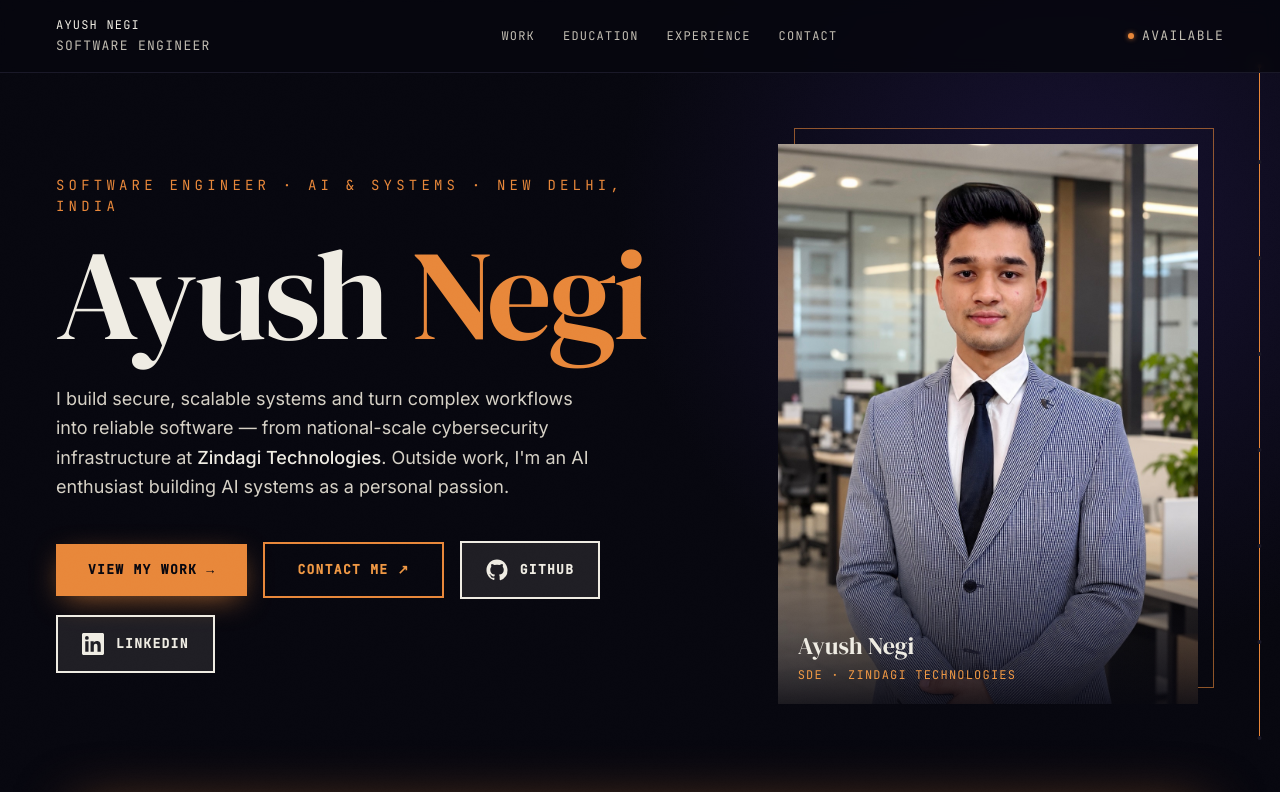
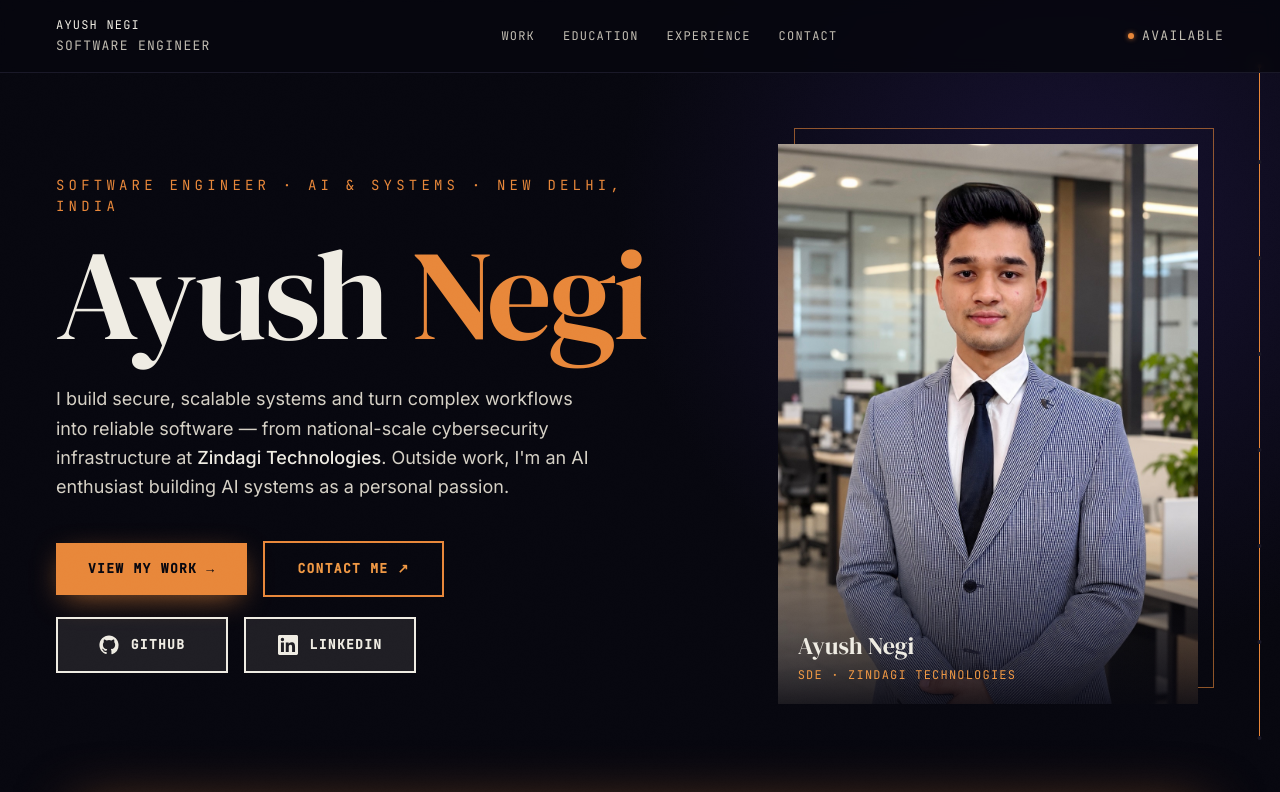
Before and after one commit to ayush-1530/ayush-sde-portfolio, a React (Vite) app in the folder frontend/: page / in a window 1280 px wide. Shown: the top 792 px of the page. Built offline with nearby package versions, Linux system fonts and the light colour scheme.

Commit message:
git and link

```diff
--- a/frontend/src/components/sections/Hero.tsx
+++ b/frontend/src/components/sections/Hero.tsx
@@ -105,7 +105,7 @@ function Hero() {
             personal passion.
           </motion.p>
           <motion.div
-            className="flex flex-wrap items-center gap-4"
+            className="flex flex-col items-start gap-5"
             initial={{ opacity: 0 }}
             animate={{ opacity: 1 }}
             transition={{
@@ -113,6 +113,7 @@ function Hero() {
               duration: 0.9,
             }}
           >
+            <div className="flex flex-wrap items-center gap-4">
               <a
                 href="#built"
                 style={{ fontFamily: "var(--font-mono)" }}
@@ -127,14 +128,19 @@ function Hero() {
               >
                 CONTACT ME ↗
               </a>
+            </div>
+            <nav
+              aria-label="Social media"
+              className="grid w-full max-w-[360px] grid-cols-2 gap-3 sm:gap-4"
+            >
               <a
                 href="https://github.com/ayush-1530"
                 target="_blank"
                 rel="noopener noreferrer"
                 style={{ fontFamily: "var(--font-mono)" }}
-              className="inline-flex items-center gap-3 border-2 border-[#EFECE3] bg-[#EFECE3]/10 text-[#EFECE3] font-semibold hover:bg-[#EFECE3] hover:text-[#07070F] text-[13px] tracking-widest px-6 py-4 transition-colors no-underline"
+                className="inline-flex items-center justify-center gap-2 sm:gap-3 border-2 border-[#EFECE3] bg-[#EFECE3]/10 text-[#EFECE3] font-semibold hover:bg-[#EFECE3] hover:text-[#07070F] text-[11px] sm:text-[13px] tracking-widest px-3 sm:px-6 py-4 transition-colors no-underline"
               >
-              <GithubIcon size={22} />
+                <GithubIcon size={20} />
                 GITHUB
               </a>
               <a
@@ -142,11 +148,12 @@ function Hero() {
                 target="_blank"
                 rel="noopener noreferrer"
                 style={{ fontFamily: "var(--font-mono)" }}
-              className="inline-flex items-center gap-3 border-2 border-[#EFECE3] bg-[#EFECE3]/10 text-[#EFECE3] font-semibold hover:bg-[#EFECE3] hover:text-[#07070F] text-[13px] tracking-widest px-6 py-4 transition-colors no-underline"
+                className="inline-flex items-center justify-center gap-2 sm:gap-3 border-2 border-[#EFECE3] bg-[#EFECE3]/10 text-[#EFECE3] font-semibold hover:bg-[#EFECE3] hover:text-[#07070F] text-[11px] sm:text-[13px] tracking-widest px-3 sm:px-6 py-4 transition-colors no-underline"
               >
-              <LinkedinIcon size={22} />
+                <LinkedinIcon size={20} />
                 LINKEDIN
               </a>
+            </nav>
           </motion.div>
         </div>
         <motion.div
```
Lines whose indentation alone changed are shown as unchanged.
